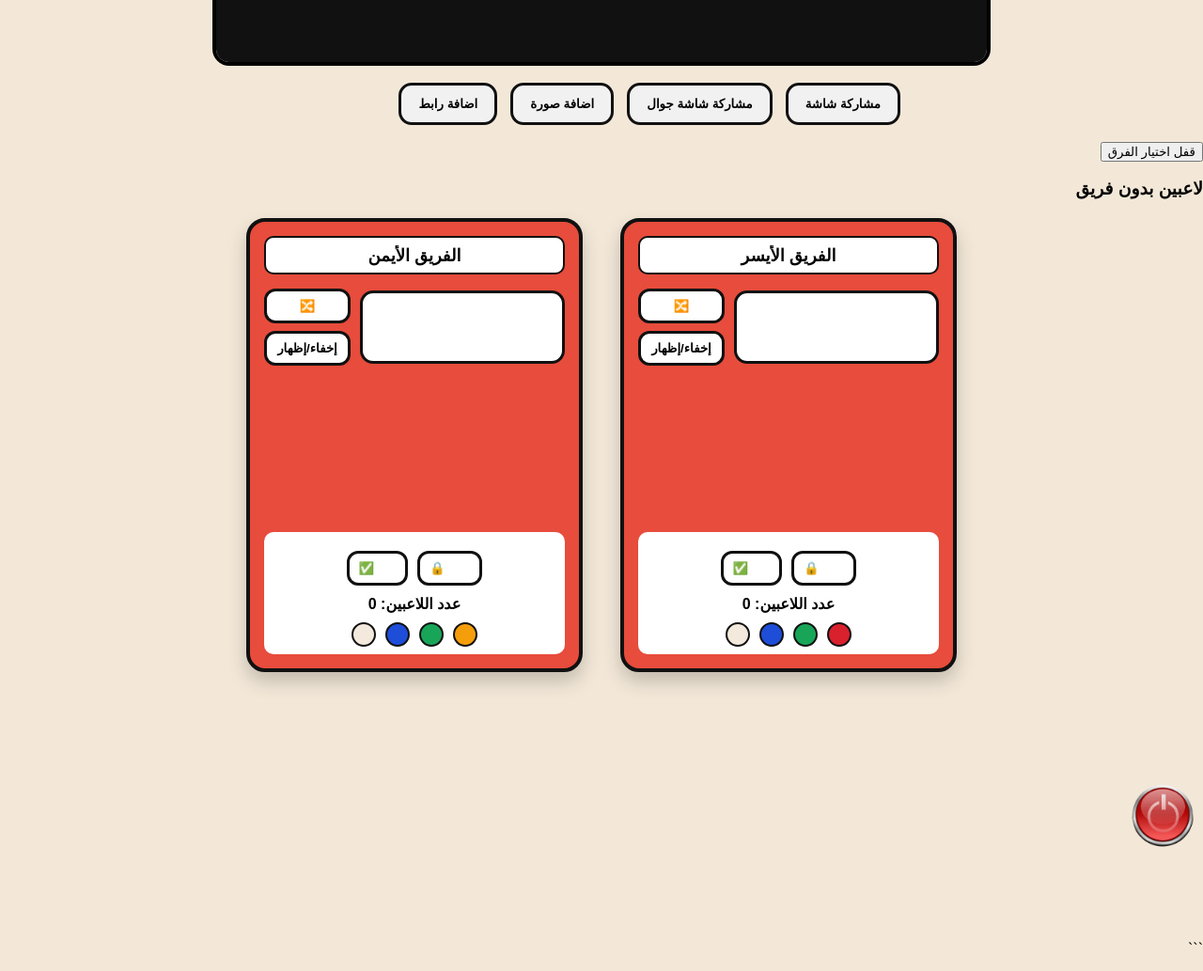
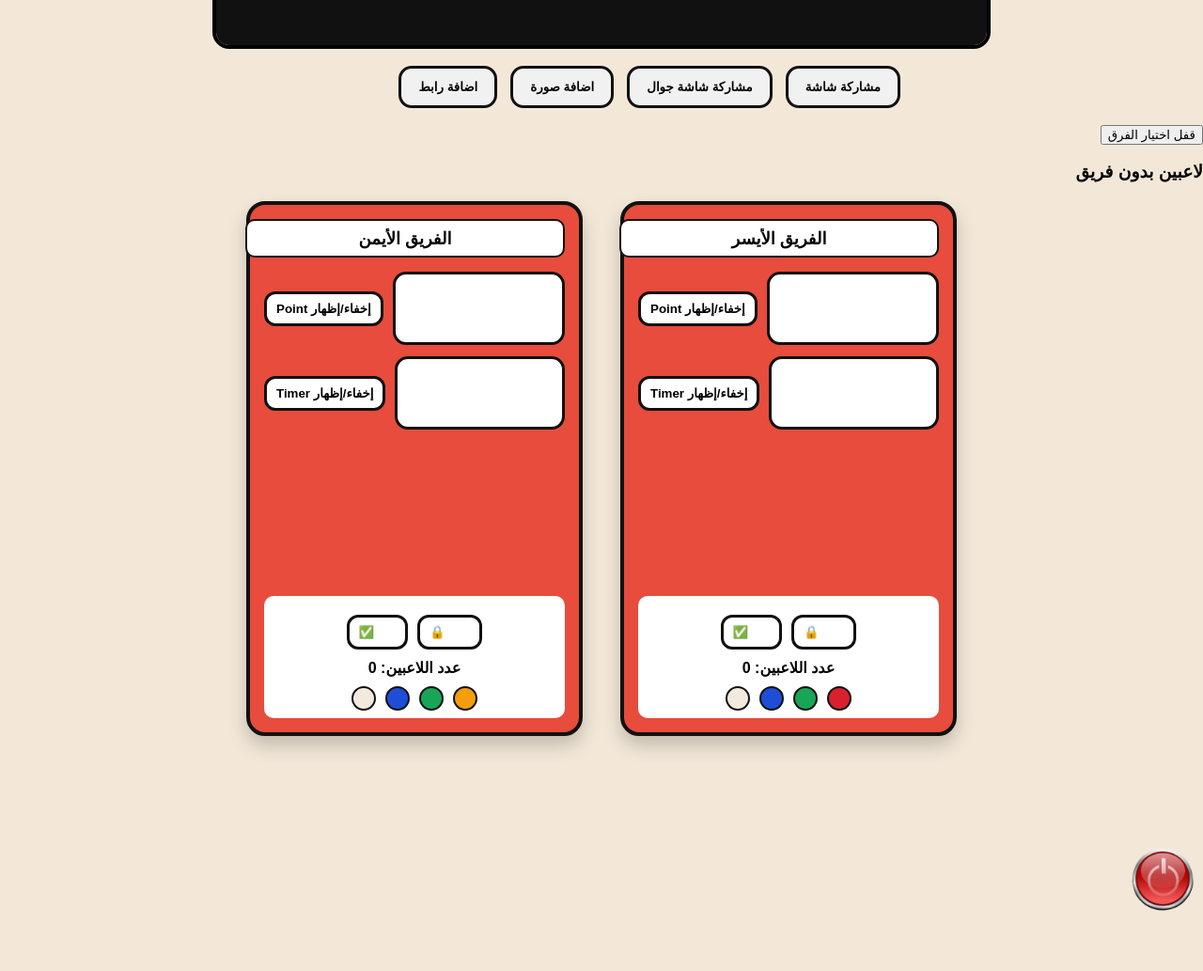
Before and after one commit to khalid16367-design/RG6, a website: page public/host.html in a window 1280 px wide. Shown: the part 1060-2093 px from the top of the page at 94% size. Drawn offline with nearby package versions, Linux system fonts and the light colour scheme; no server answers.

Commit message:
Update host.html

````diff
--- a/public/host.html
+++ b/public/host.html
@@ -1,4 +1,3 @@
-```html
 <!DOCTYPE html>
 <html lang="ar">
 
@@ -6,16 +5,13 @@
   <link rel="icon" type="image/png" href="/images/logo.ico">
   <meta charset="UTF-8">
   <title>RG6 Button.host</title>
-
   <link rel="stylesheet" href="style.css">
 </head>
 
 <body class="beige">
 
-  <!-- اللوقو -->
   <div class="logo-box">
     <img src="images/logo.png" class="site-logo">
-
     <div class="logo-title">
       RG6 Button | زر تركي
     </div>
@@ -25,111 +21,70 @@
 
   <h1>صفحة المقدم</h1>
 
-  <!-- طلبات الدخول -->
   <div id="requestsContainer" class="requests-row"></div>
-
 
   <!-- شاشة العرض -->
   <div class="media-screen" id="mediaScreen">
-
-    <!-- عرض رابط -->
     <iframe id="mediaFrame" class="hidden"></iframe>
-
-    <!-- عرض صورة -->
     <img id="mediaImg" class="hidden" alt="media">
-
-    <!-- مشاركة شاشة -->
     <video id="mediaVideo" class="hidden" autoplay playsinline></video>
     <video id="stageVideo" autoplay playsinline muted></video>
 
-    <!-- رسالة افتراضية -->
     <div id="mediaPlaceholder" class="media-placeholder hidden">
       اشغل وقتك بالاستغفار و التسبيح و ذكر الله
     </div>
-
   </div>
-
 
   <!-- خيارات المقدم -->
   <div class="media-actions" id="mediaActions">
-
-    <button id="btnShareScreen" class="media-action">
-      مشاركة شاشة
-    </button>
-
-    <button id="btnShareScreenMobile" class="media-action">
-      مشاركة شاشة جوال
-    </button>
-
-    <button id="btnAddImage" class="media-action">
-      اضافة صورة
-    </button>
-
-    <button id="btnAddLink" class="media-action">
-      اضافة رابط
-    </button>
-
+    <button id="btnShareScreen" class="media-action">مشاركة شاشة</button>
+    <button id="btnShareScreenMobile" class="media-action">مشاركة شاشة جوال</button>
+    <button id="btnAddImage" class="media-action">اضافة صورة</button>
+    <button id="btnAddLink" class="media-action">اضافة رابط</button>
   </div>
 
-
-  <!-- زر إزالة الوسائط -->
   <div class="media-removebar">
-    <button id="btnRemoveMedia" class="media-remove hidden">
-      ازالة
-    </button>
+    <button id="btnRemoveMedia" class="media-remove hidden">ازالة</button>
   </div>
 
-
-  <!-- قفل الفرق -->
-  <button id="lockTeamsBtn">
-    قفل اختيار الفرق
-  </button>
-
+  <button id="lockTeamsBtn">قفل اختيار الفرق</button>
 
   <h3>لاعبين بدون فريق</h3>
   <div id="noTeam"></div>
 
-
-  <!-- الفرق -->
   <div class="teams-wrapper">
 
     <!-- الفريق الأيسر -->
     <div class="team-card" id="leftCard">
-
       <input id="leftTeamName" class="team-title" value="الفريق الأيسر">
 
-      <div class="team-widget-row">
+      <!-- Point فوق -->
+      <div class="team-widget-row stack-widget-row">
+        <div class="team-widget-box" id="leftPointBox">
+          <div id="leftPointView"></div>
+        </div>
+        <div class="team-widget-side">
+          <button id="leftPointToggleVisible" class="team-widget-side-btn">إخفاء/إظهار Point</button>
+        </div>
+      </div>
 
-        <div class="team-widget-box" id="leftWidgetBox">
-          <div id="leftWidgetView"></div>
+      <!-- Timer تحت -->
+      <div class="team-widget-row stack-widget-row">
+        <div class="team-widget-box" id="leftTimerBox">
+          <div id="leftTimerView"></div>
         </div>
-
         <div class="team-widget-side">
-          <button id="leftWidgetToggleMode" class="team-widget-side-btn">🔀</button>
-          <button id="leftWidgetToggleVisible" class="team-widget-side-btn">إخفاء/إظهار</button>
+          <button id="leftTimerToggleVisible" class="team-widget-side-btn">إخفاء/إظهار Timer</button>
         </div>
-
       </div>
 
       <div class="players-box" id="leftTeam"></div>
 
       <div class="team-footer">
-
-        <!-- قفل الفريق -->
         <div class="team-lockbar" id="leftLockBar">
-
-          <button id="leftLockBtn" class="team-lock-btn">
-            قفل 🔒
-          </button>
-
-          <button id="leftOpenBtn" class="team-open-btn">
-            فتح ✅
-          </button>
-
-          <span id="leftLockBadge" class="lock-badge hidden">
-            🔒 مقفل
-          </span>
-
+          <button id="leftLockBtn" class="team-lock-btn">قفل 🔒</button>
+          <button id="leftOpenBtn" class="team-open-btn">فتح ✅</button>
+          <span id="leftLockBadge" class="lock-badge hidden">🔒 مقفل</span>
         </div>
 
         عدد اللاعبين: <span id="leftCount">0</span>
@@ -140,49 +95,40 @@
           <button class="color" data-team="left" data-color="#1e4ed8"></button>
           <button class="color" data-team="left" data-color="#f3e9dc"></button>
         </div>
-
       </div>
-
     </div>
-
 
     <!-- الفريق الأيمن -->
     <div class="team-card" id="rightCard">
-
       <input id="rightTeamName" class="team-title" value="الفريق الأيمن">
 
-      <div class="team-widget-row">
+      <!-- Point فوق -->
+      <div class="team-widget-row stack-widget-row">
+        <div class="team-widget-box" id="rightPointBox">
+          <div id="rightPointView"></div>
+        </div>
+        <div class="team-widget-side">
+          <button id="rightPointToggleVisible" class="team-widget-side-btn">إخفاء/إظهار Point</button>
+        </div>
+      </div>
 
-        <div class="team-widget-box" id="rightWidgetBox">
-          <div id="rightWidgetView"></div>
+      <!-- Timer تحت -->
+      <div class="team-widget-row stack-widget-row">
+        <div class="team-widget-box" id="rightTimerBox">
+          <div id="rightTimerView"></div>
         </div>
-
         <div class="team-widget-side">
-          <button id="rightWidgetToggleMode" class="team-widget-side-btn">🔀</button>
-          <button id="rightWidgetToggleVisible" class="team-widget-side-btn">إخفاء/إظهار</button>
+          <button id="rightTimerToggleVisible" class="team-widget-side-btn">إخفاء/إظهار Timer</button>
         </div>
-
       </div>
 
       <div class="players-box" id="rightTeam"></div>
 
       <div class="team-footer">
-
-        <!-- قفل الفريق -->
         <div class="team-lockbar" id="rightLockBar">
-
-          <button id="rightLockBtn2" class="team-lock-btn">
-            قفل 🔒
-          </button>
-
-          <button id="rightOpenBtn2" class="team-open-btn">
-            فتح ✅
-          </button>
-
-          <span id="rightLockBadge" class="lock-badge hidden">
-            🔒 مقفل
-          </span>
-
+          <button id="rightLockBtn2" class="team-lock-btn">قفل 🔒</button>
+          <button id="rightOpenBtn2" class="team-open-btn">فتح ✅</button>
+          <span id="rightLockBadge" class="lock-badge hidden">🔒 مقفل</span>
         </div>
 
         عدد اللاعبين: <span id="rightCount">0</span>
@@ -193,46 +139,25 @@
           <button class="color" data-team="right" data-color="#1e4ed8"></button>
           <button class="color" data-team="right" data-color="#f3e9dc"></button>
         </div>
-
       </div>
-
     </div>
 
   </div>
 
-
-  <!-- لوحة ضغط الزر للمقدم -->
   <div id="hostBuzzPanel" class="buzz-panel hidden">
-
     <div class="buzz-card">
-
-      <div class="buzz-title">
-        تم ضغط الزر من قبل:
-      </div>
-
-      <div class="buzz-sub" id="hostBuzzInfo">
-        ...
-      </div>
-
-      <div class="buzz-timer" id="hostBuzzTimer">
-        Timer: 0
-      </div>
-
-      <div class="buzz-timeup hidden" id="hostBuzzTimeUp">
-        انتهى الوقت
-      </div>
+      <div class="buzz-title">تم ضغط الزر من قبل:</div>
+      <div class="buzz-sub" id="hostBuzzInfo">...</div>
+      <div class="buzz-timer" id="hostBuzzTimer">Timer: 0</div>
+      <div class="buzz-timeup hidden" id="hostBuzzTimeUp">انتهى الوقت</div>
 
       <div class="judge-row">
         <button id="markCorrectBtn" class="judge ok">صح ✅</button>
         <button id="markWrongBtn" class="judge bad">خطأ ❌</button>
       </div>
-
     </div>
-
   </div>
 
-
-  <!-- أزرار التحكم -->
   <div class="side">
     <button id="lockLeftBtn" class="power-img power-lock" title="قفل على الفريق اليسار"></button>
     <button id="openLeftBtn" class="power-img power-open" title="فتح للفريق اليسار"></button>
@@ -245,12 +170,9 @@
     <button id="lockRightBtn" class="power-img power-lock" title="قفل على الفريق اليمين"></button>
   </div>
 
-
-  <!-- السكربتات -->
   <script src="https://unpkg.com/simple-peer@9.11.1/simplepeer.min.js"></script>
   <script src="/socket.io/socket.io.js"></script>
   <script src="script.js"></script>
 
 </body>
 </html>
-```
````
